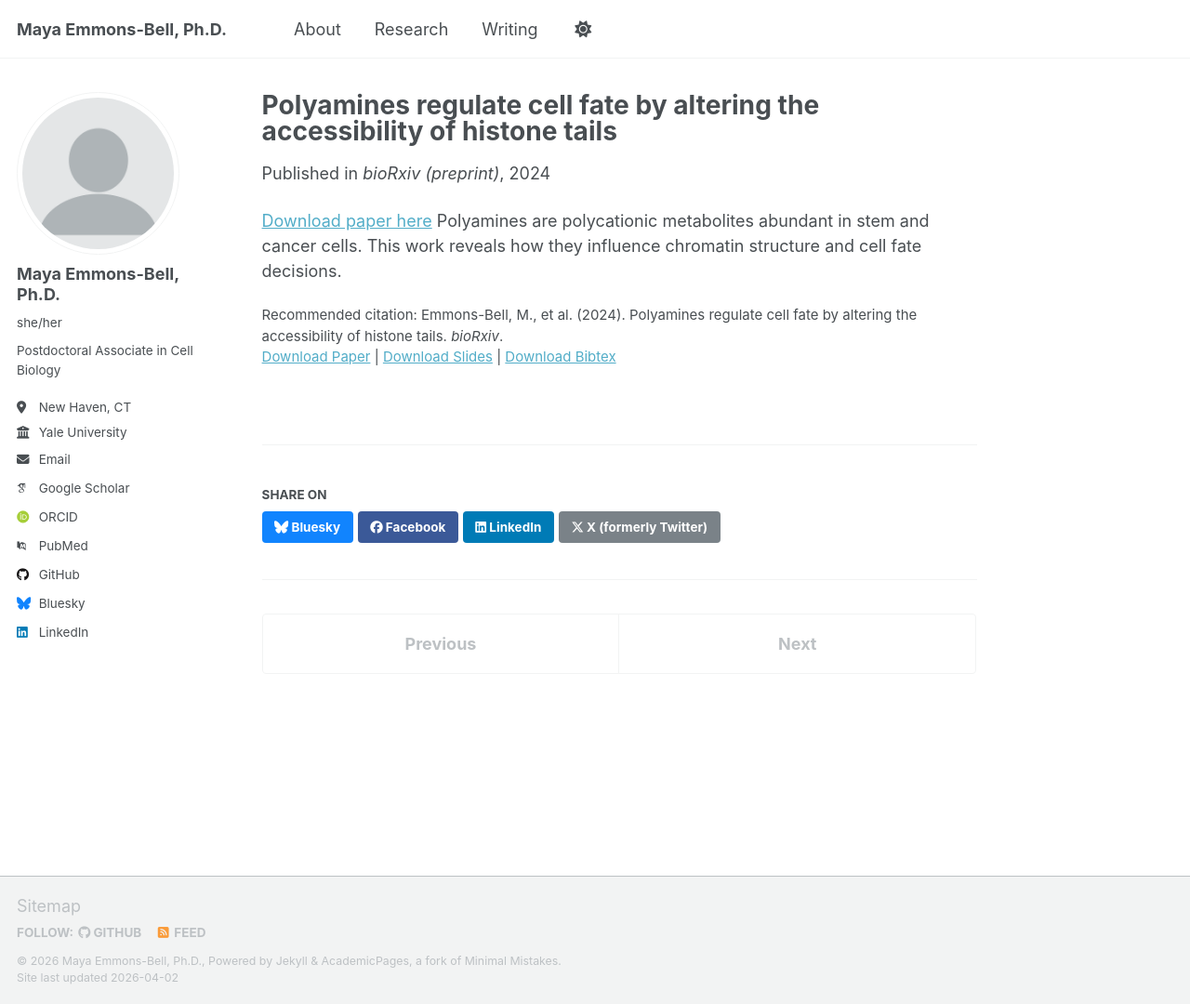
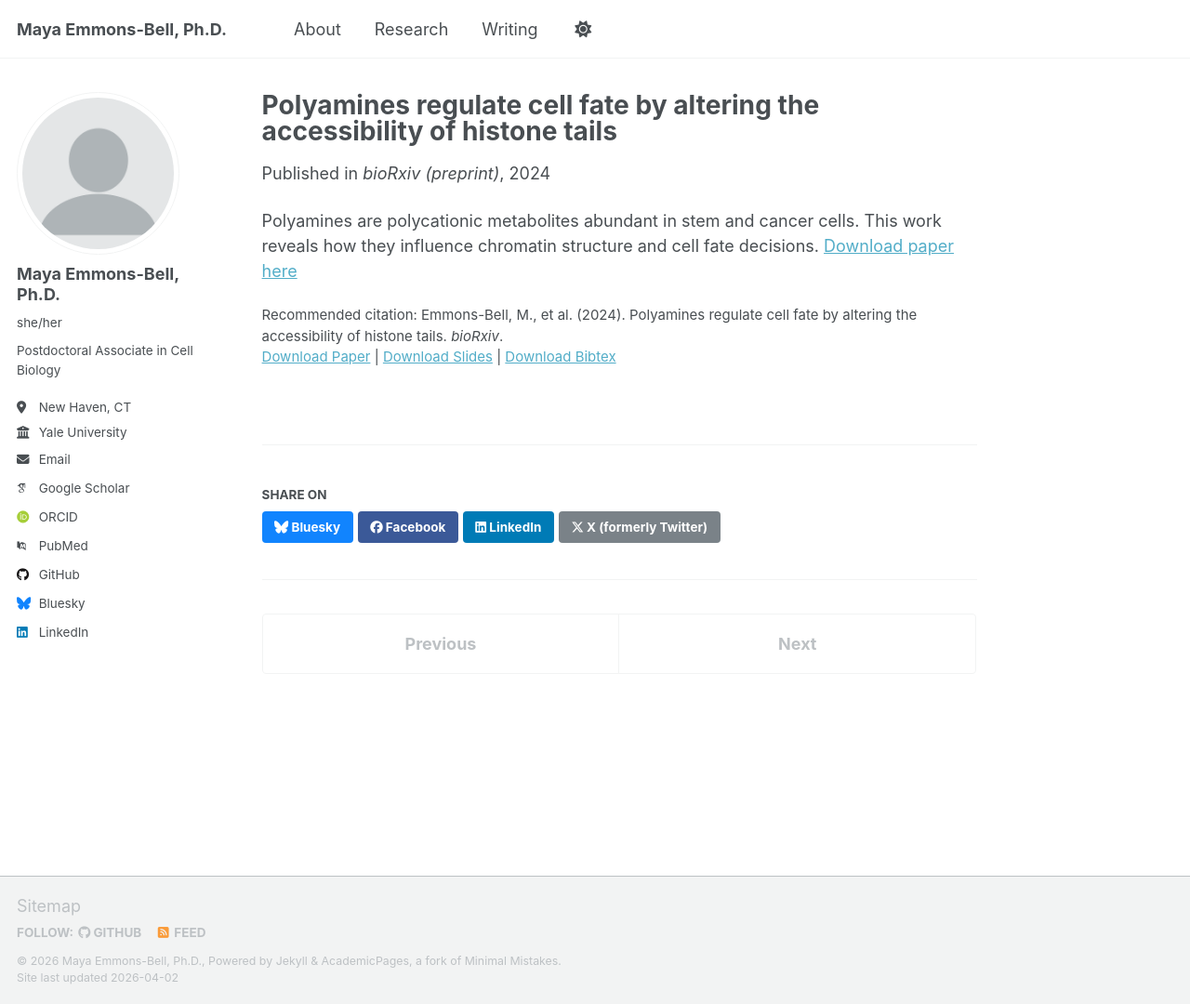
Before and after one commit to mayaeb/mayaeb.github.io, a Jekyll site: the page built from _publications/2009-10-01-paper-title-number-1.md, in a window 1280 px wide and 1080 px high. Shown: the whole window at 93% size. Built offline with Jekyll 4.4.1, drawn with Linux system fonts in a browser that asks for light colours; some web fonts are replaced; a script that is not in the unit is left out.

```diff
--- a/_publications/2009-10-01-paper-title-number-1.md
+++ b/_publications/2009-10-01-paper-title-number-1.md
@@ -11,5 +11,5 @@ paperurl: 'https://www.biorxiv.org/content/10.1101/2024.07.02.600738'
 bibtexurl: ''
 citation: 'Emmons-Bell, M., et al. (2024). Polyamines regulate cell fate by altering the accessibility of histone tails. <i>bioRxiv</i>.'
 ---
-[Download paper here](https://www.biorxiv.org/content/10.1101/2024.07.02.600738)
-Polyamines are polycationic metabolites abundant in stem and cancer cells. This work reveals how they influence chromatin structure and cell fate decisions.
+
+Polyamines are polycationic metabolites abundant in stem and cancer cells. This work reveals how they influence chromatin structure and cell fate decisions. [Download paper here](https://www.biorxiv.org/content/10.1101/2024.07.02.600738)
```
